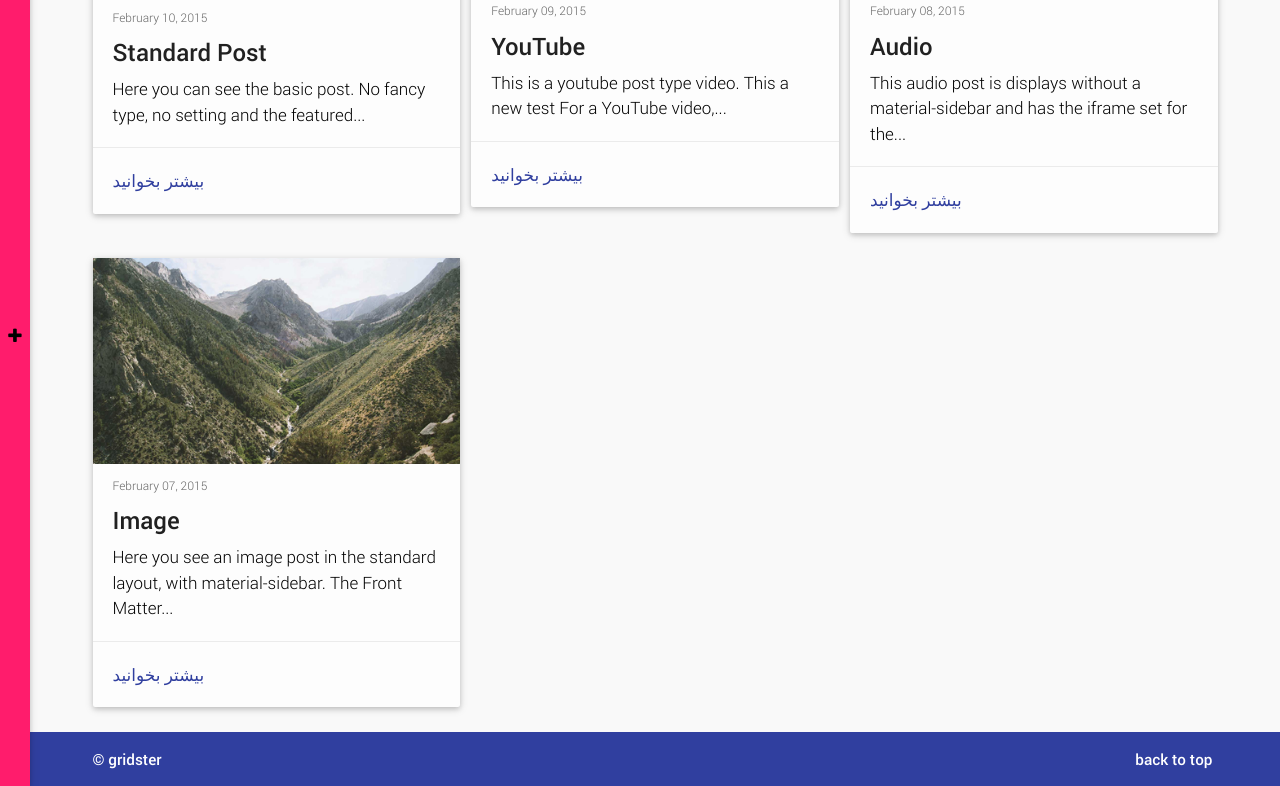
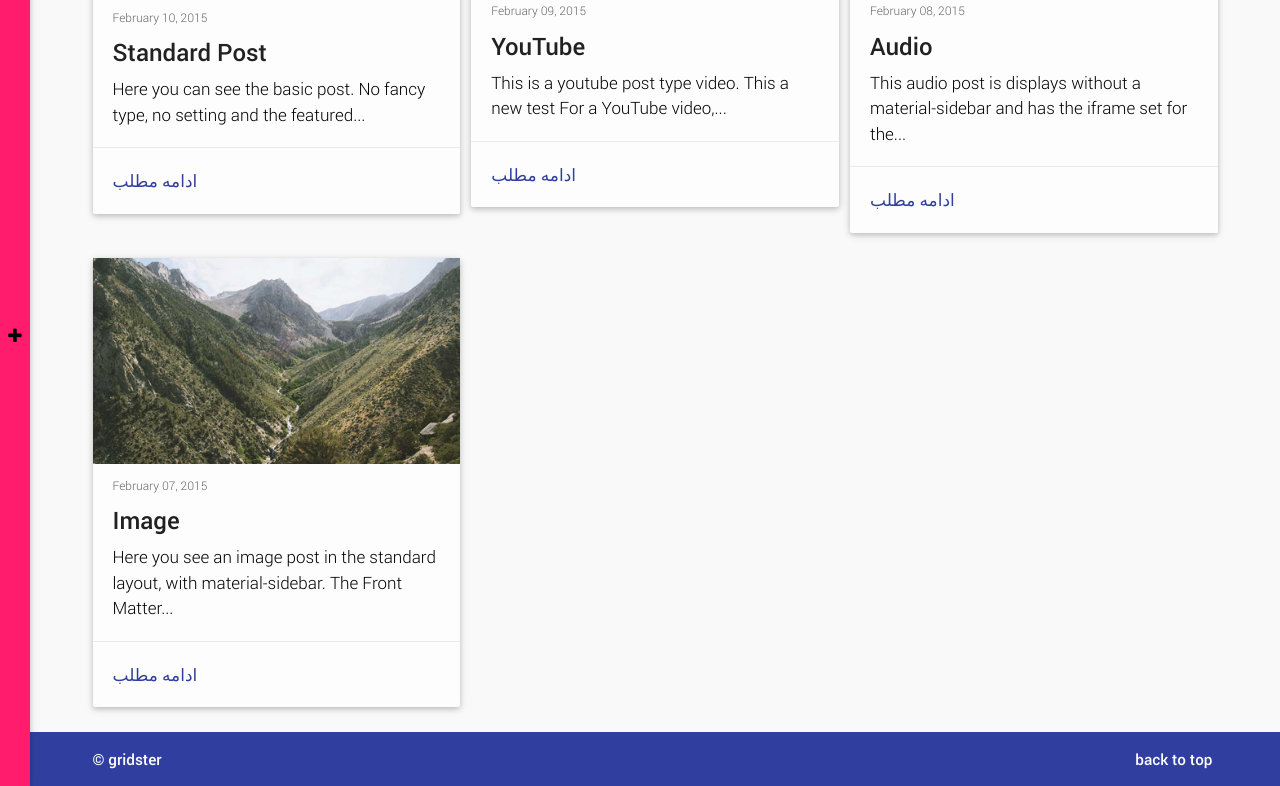
Before and after one commit to RezaSh13/blog, a Jekyll site: the page built from 404.html, in a window 1280 px wide and 900 px high, scrolled down 466 px, cut to the strip 114-900 px from the top of the window. Built offline with Jekyll 4.4.1, drawn with Linux system fonts in a browser that asks for light colours.

Commit message:
change the بیشتر بخواهید to the ادامه مطلب

```diff
--- a/_includes/article_index.html
+++ b/_includes/article_index.html
@@ -54,6 +54,6 @@
     </a>
     <p class="post-content">{{ post.content | strip_html | truncatewords: 15 }}</p>
     <p class="actions">
-        <a href="{{ post.url | prepend: site.baseurl | replace: '//', '/'}}">بیشتر بخوانید</a>
+        <a href="{{ post.url | prepend: site.baseurl | replace: '//', '/'}}">ادامه مطلب</a>
     </p>
 </article>
```
